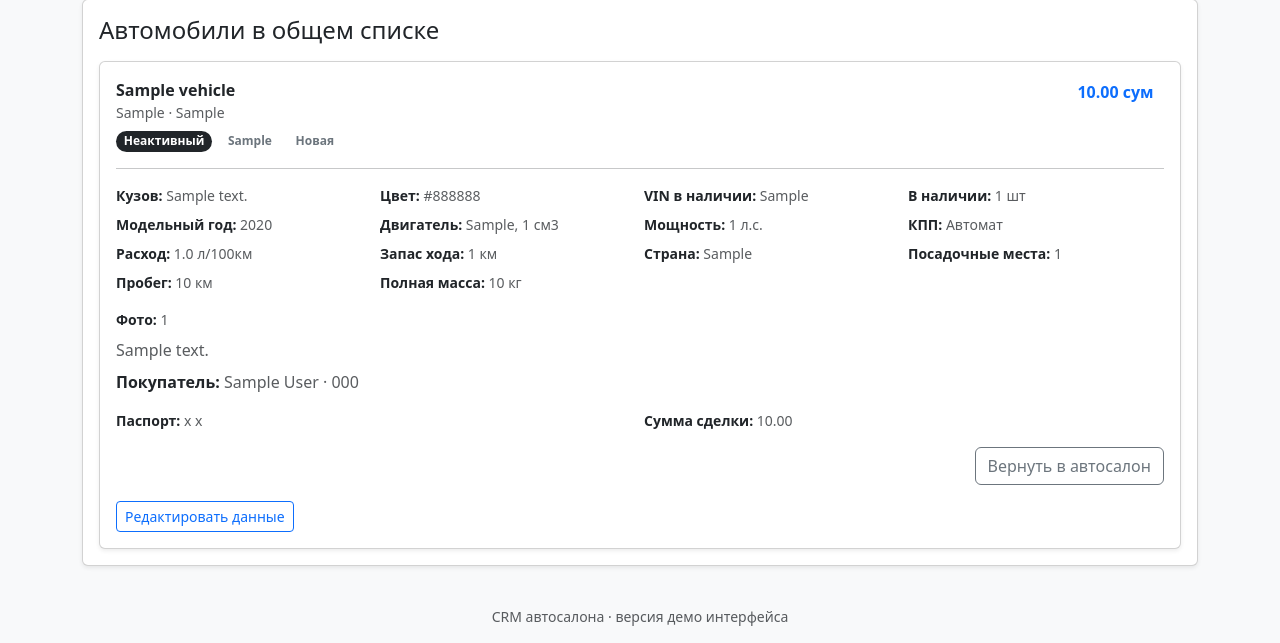
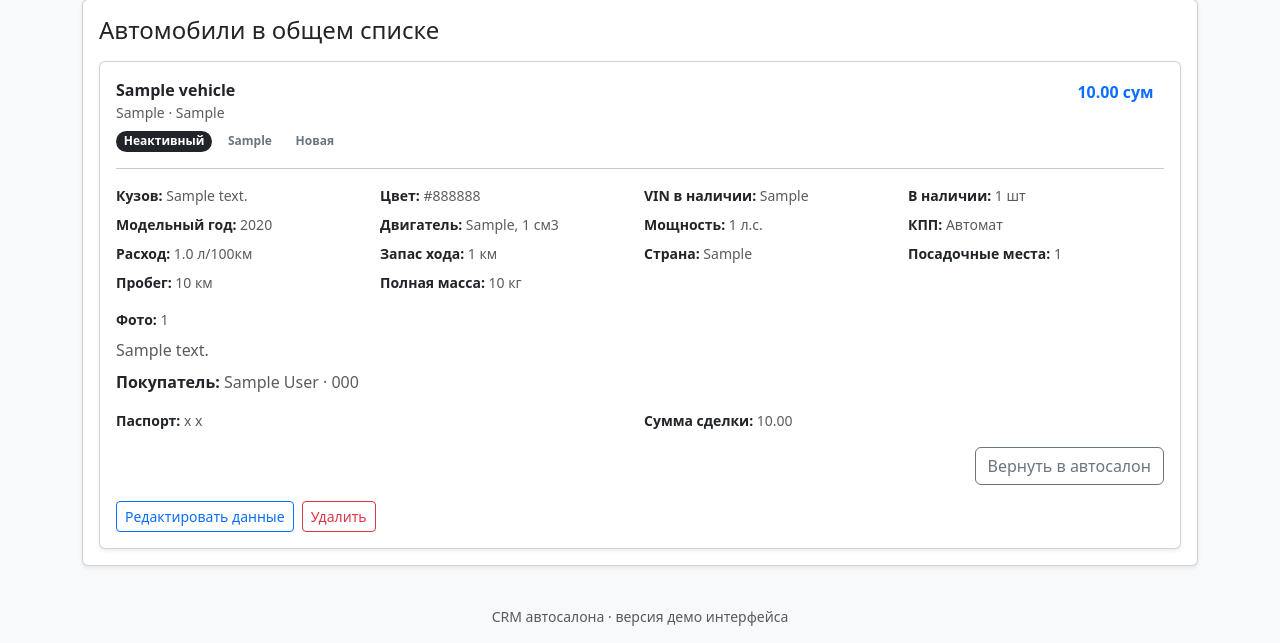
Before and after one commit to Shakhriyor10/major_motors, a Django app: page /inventory/ in a window 1280 px wide. Shown: the part 848-1491 px from the top of the page. Run offline with Django 3.2, Linux system fonts and the light colour scheme; a user stored in the database is signed in; tables that the repository leaves empty hold one stand-in row (values such as "Sample post"); grey boxes marked "Sample" are stand-in pictures; some libraries are stand-ins or nearby versions.

Commit message:
Add vehicle delete action to autosalon

```diff
--- a/crm/views.py
+++ b/crm/views.py
@@ -1224,6 +1224,11 @@ def inventory(request):
                 vehicle.status = Vehicle.VehicleStatus.FOR_SALE
                 vehicle.save(update_fields=['stock_count', 'status'])
             return redirect('inventory')
+        if action == 'delete_vehicle':
+            vehicle_id = request.POST.get('vehicle_id')
+            if vehicle_id:
+                Vehicle.objects.filter(pk=vehicle_id).delete()
+            return redirect('inventory')
 
     vehicles_qs = Vehicle.objects.prefetch_related(
         'options',
--- a/templates/crm/autosalon.html
+++ b/templates/crm/autosalon.html
@@ -369,10 +369,22 @@
                   </div>
                 </form>
               {% endif %}
-              <div class="mt-3">
+              <div class="mt-3 d-flex flex-wrap gap-2">
                 <button class="btn btn-outline-primary btn-sm" type="button" data-bs-toggle="collapse" data-bs-target="#vehicle-edit-{{ vehicle.id }}">
                   Редактировать данные
                 </button>
+                <form method="post" class="d-inline">
+                  {% csrf_token %}
+                  <input type="hidden" name="action" value="delete_vehicle">
+                  <input type="hidden" name="vehicle_id" value="{{ vehicle.id }}">
+                  <button
+                    class="btn btn-outline-danger btn-sm"
+                    type="submit"
+                    onclick="return confirm('Удалить автомобиль из общего списка?');"
+                  >
+                    Удалить
+                  </button>
+                </form>
               </div>
               <div class="collapse mt-3" id="vehicle-edit-{{ vehicle.id }}">
                 <form method="post" enctype="multipart/form-data" class="vstack gap-3">
```
